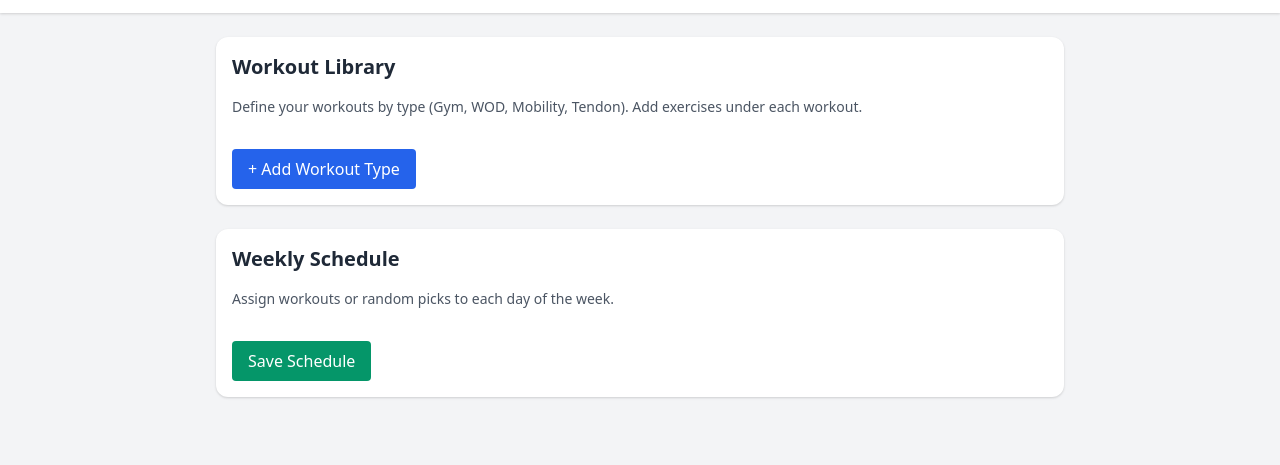
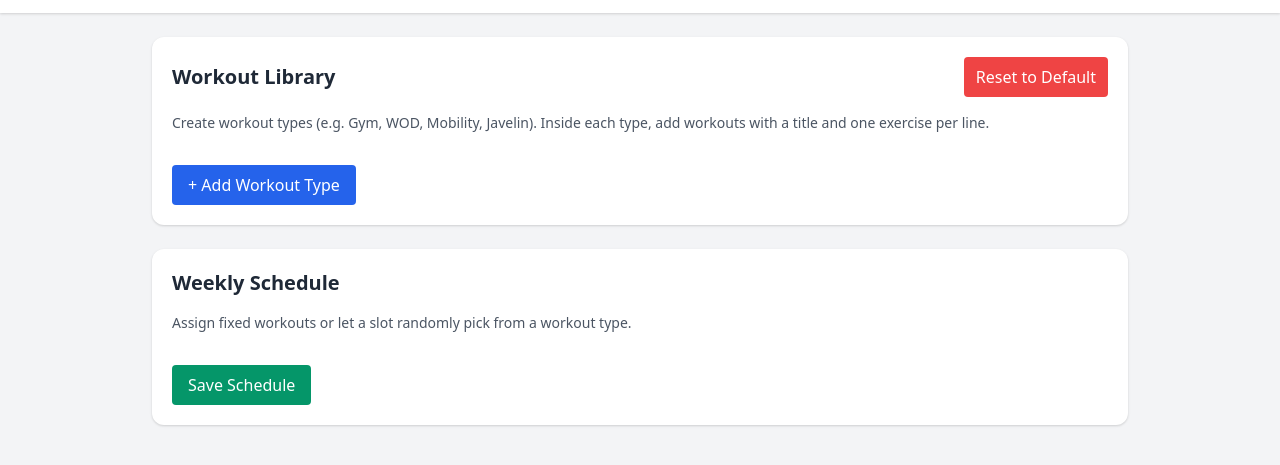
Before and after one commit to gpiazzon/javelintodo, a website: page settings.html in a window 1280 px wide. Shown: the part 47-512 px from the top of the page. Drawn offline with nearby package versions, Linux system fonts and the light colour scheme.

Commit message:
Add files via upload

```diff
--- a/settings.html
+++ b/settings.html
@@ -13,11 +13,16 @@
     <h1 class="font-bold text-lg text-center flex-1">Settings</h1>
   </header>
 
-  <main class="p-6 space-y-6 max-w-4xl mx-auto">
+  <main class="p-6 space-y-6 max-w-5xl mx-auto">
     <!-- Workout Types -->
-    <div class="bg-white rounded-xl shadow p-4 space-y-4">
-      <h2 class="font-semibold text-xl text-gray-800">Workout Library</h2>
-      <p class="text-sm text-gray-600">Define your workouts by type (Gym, WOD, Mobility, Tendon). Add exercises under each workout.</p>
+    <div class="bg-white rounded-xl shadow p-5 space-y-4">
+      <div class="flex items-center justify-between">
+        <h2 class="font-semibold text-xl text-gray-800">Workout Library</h2>
+        <button id="reset-config" class="px-3 py-2 bg-red-500 text-white rounded hover:bg-red-600">
+          Reset to Default
+        </button>
+      </div>
+      <p class="text-sm text-gray-600">Create workout types (e.g. Gym, WOD, Mobility, Javelin). Inside each type, add workouts with a title and one exercise per line.</p>
       <div id="workout-types" class="space-y-4"></div>
       <button id="add-type-btn"
         class="px-4 py-2 bg-blue-600 text-white rounded hover:bg-blue-700 transition-colors">
@@ -26,9 +31,9 @@
     </div>
 
     <!-- Weekly Split -->
-    <div class="bg-white rounded-xl shadow p-4 space-y-4">
+    <div class="bg-white rounded-xl shadow p-5 space-y-4">
       <h2 class="font-semibold text-xl text-gray-800">Weekly Schedule</h2>
-      <p class="text-sm text-gray-600">Assign workouts or random picks to each day of the week.</p>
+      <p class="text-sm text-gray-600">Assign fixed workouts or let a slot randomly pick from a workout type.</p>
       <div id="weekly-split" class="grid gap-4 md:grid-cols-2"></div>
       <button id="save-schedule-btn"
         class="px-4 py-2 bg-green-600 text-white rounded hover:bg-green-700 transition-colors">
@@ -38,5 +43,12 @@
   </main>
 
   <script src="settings.js"></script>
+  <script>
+    // Reset button logic (force seed on next load)
+    document.getElementById('reset-config').onclick = () => {
+      localStorage.removeItem('workoutConfig');
+      location.reload();
+    };
+  </script>
 </body>
 </html>
```
Also changed, not shown: react-app.js (+18 -1 lines).
